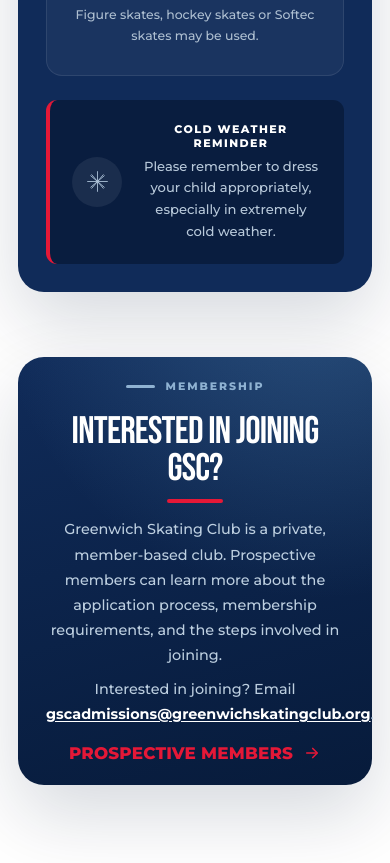
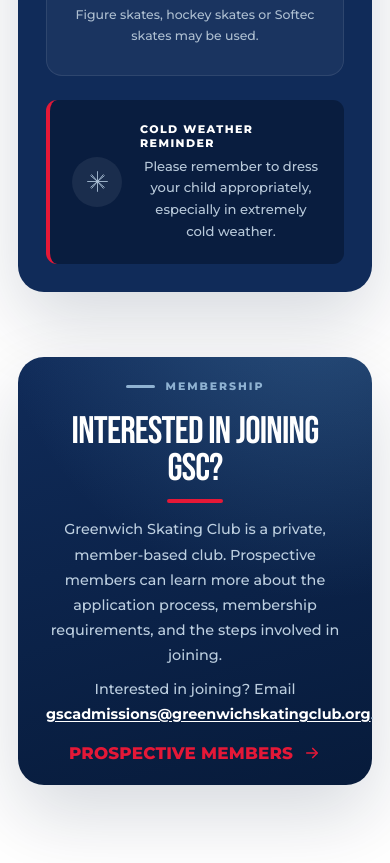
Before and after one commit to Avmannino/gsc_lts_webpage, a React (Vite) app: page / in a window 390 px wide. Shown: the part 2880-3743 px from the top of the page. Built offline with nearby package versions, Linux system fonts and the light colour scheme.

Commit message:
Left-align the Cold Weather Reminder title on mobile
Co-Authored-By: Claude Sonnet 5 <noreply@anthropic.com>

```diff
--- a/src/App.css
+++ b/src/App.css
@@ -1080,6 +1080,10 @@
     padding: 22px;
   }
 
+  .weather-reminder span {
+    text-align: left;
+  }
+
   .membership-card .section-label {
     justify-content: center;
   }
```
